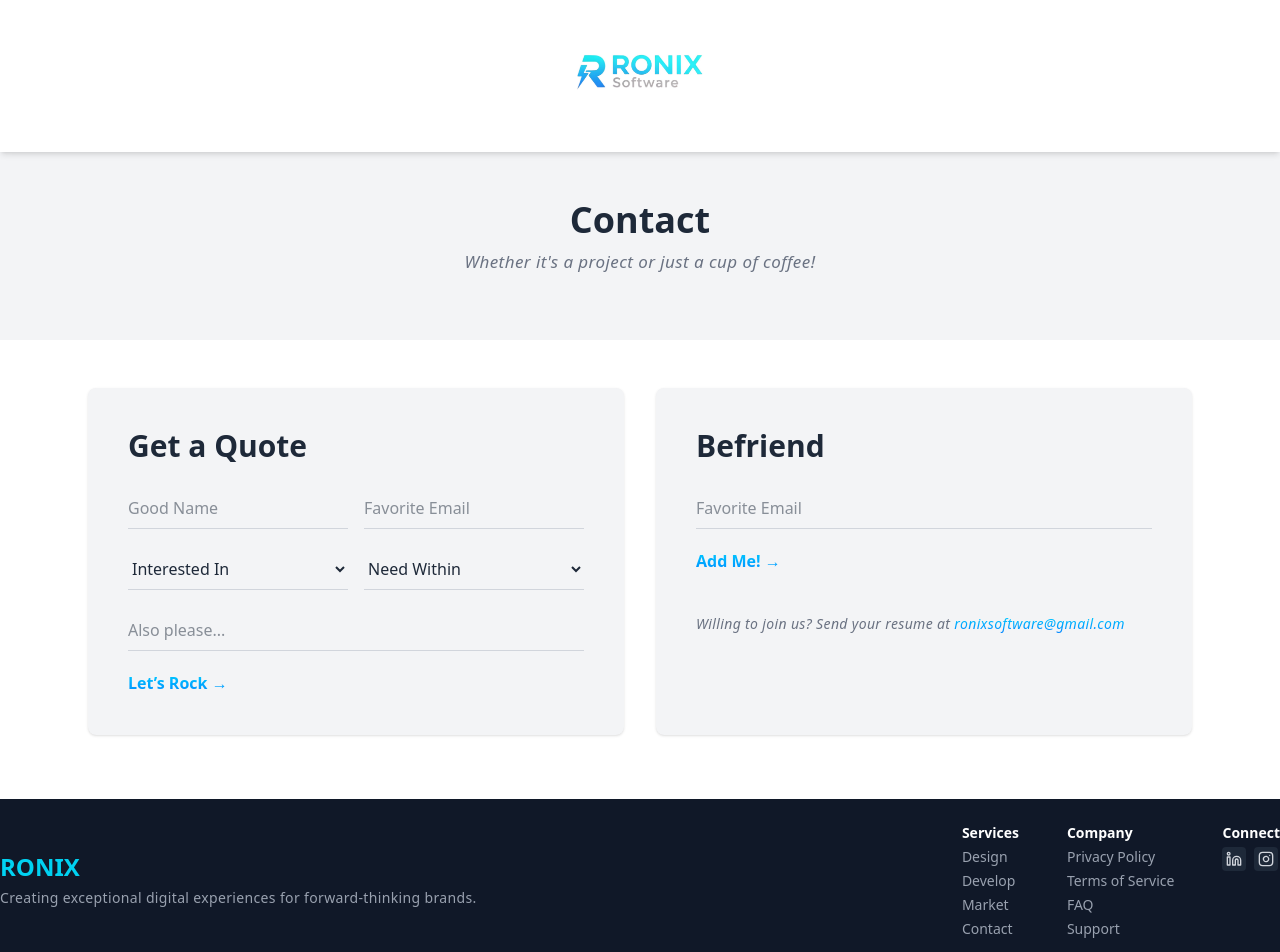
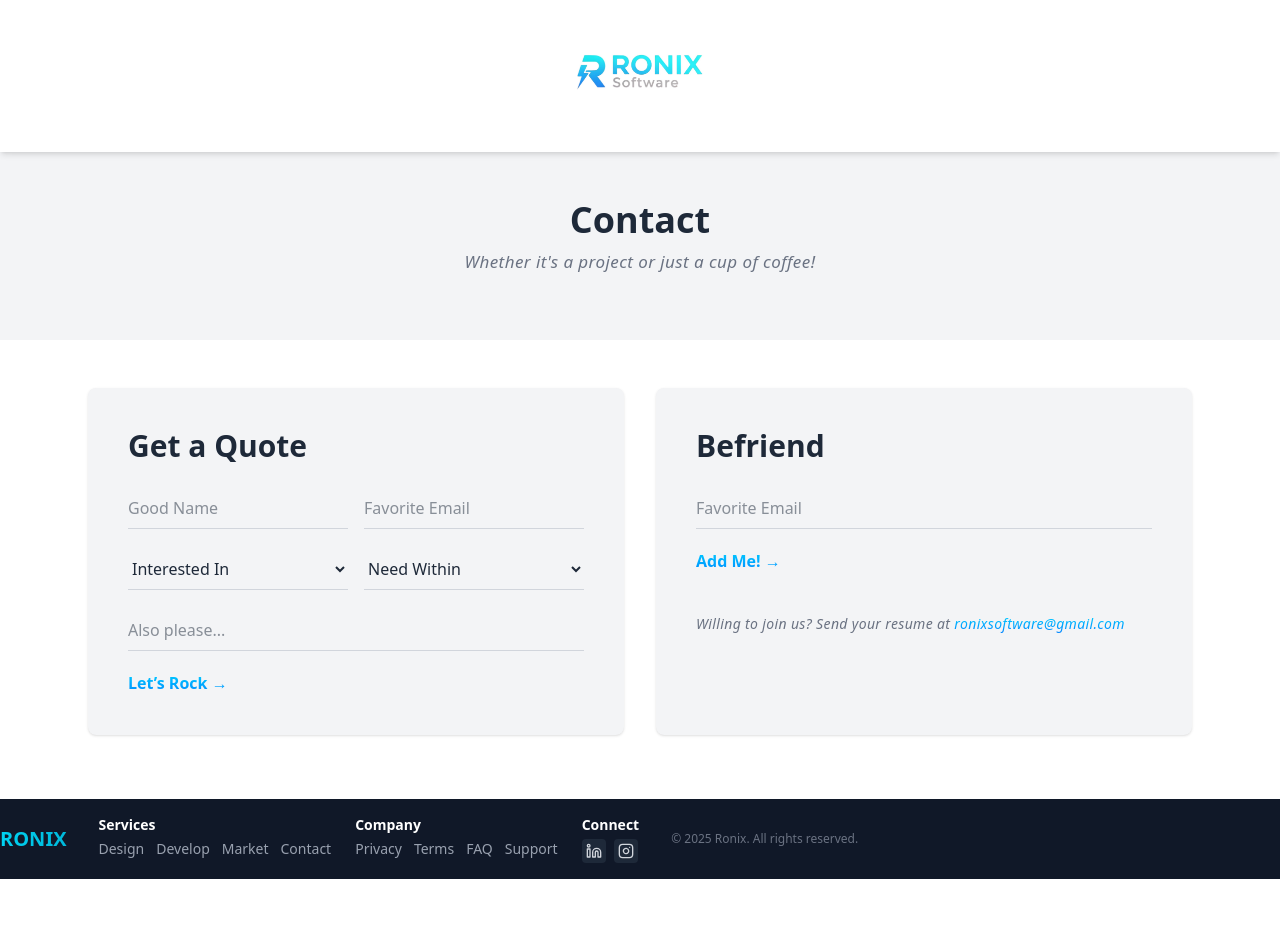
Before and after one commit to AyeshaMalak/ronixWebsite, a React (Vite) app: page /contact in a window 1280 px wide. Shown: the top 952 px of the page. After the commit the page ends 879 px from the top, so only its background shows below. Built offline with nearby package versions, Linux system fonts and the light colour scheme.

Commit message:
Update Footer.jsx

```diff
--- a/src/components/Footer.jsx
+++ b/src/components/Footer.jsx
@@ -5,21 +5,17 @@ export default function Footer() {
   const currentYear = new Date().getFullYear()
 
   return (
-    <footer className="bg-gray-900 text-white py-6">
-      <div className="container-custom flex flex-col md:flex-row justify-between items-start md:items-center gap-6 md:gap-12">
-        <div className="flex-1">
-          <h3 className="text-xl md:text-2xl font-bold bg-gradient-to-r from-cyan-400 to-cyan-500 text-transparent bg-clip-text mb-1">
-            RONIX
-          </h3>
-          <p className="text-gray-400 text-xs md:text-sm">
-            Creating exceptional digital experiences for forward-thinking brands.
-          </p>
-        </div>
+    <footer className="bg-gray-900 text-white py-4 overflow-x-auto">
+      <div className="container-custom flex items-center gap-8 whitespace-nowrap">
 
-        <div className="flex flex-col sm:flex-row gap-6 sm:gap-12 text-xs md:text-sm">
+        <h3 className="text-xl font-bold bg-gradient-to-r from-cyan-400 to-cyan-500 text-transparent bg-clip-text">
+          RONIX
+        </h3>
+
+        <div className="flex gap-6 text-sm">
           <div>
-            <h4 className="font-bold text-white mb-1">Services</h4>
-            <ul className="space-y-1 text-gray-400">
+            <h4 className="font-bold mb-1">Services</h4>
+            <ul className="flex gap-3 text-gray-400">
               <li><Link to="/design" className="hover:text-cyan-400 transition">Design</Link></li>
               <li><Link to="/develop" className="hover:text-cyan-400 transition">Develop</Link></li>
               <li><Link to="/market" className="hover:text-cyan-400 transition">Market</Link></li>
@@ -28,37 +24,29 @@ export default function Footer() {
           </div>
 
           <div>
-            <h4 className="font-bold text-white mb-1">Company</h4>
-            <ul className="space-y-1 text-gray-400">
-              <li>Privacy Policy</li>
-              <li>Terms of Service</li>
+            <h4 className="font-bold mb-1">Company</h4>
+            <ul className="flex gap-3 text-gray-400">
+              <li>Privacy</li>
+              <li>Terms</li>
               <li>FAQ</li>
               <li>Support</li>
             </ul>
           </div>
 
-          <div>
-            <h4 className="font-bold text-white mb-1">Connect</h4>
+          <div className="flex flex-col items-center">
+            <h4 className="font-bold mb-1">Connect</h4>
             <div className="flex gap-2">
-              <a
-                href="https://www.linkedin.com/in/ronix-software"
-                target="_blank"
-                rel="noopener noreferrer"
-                className="p-1 rounded bg-gray-800 hover:bg-gray-700 text-gray-300 hover:text-cyan-400 transition"
-              ><Linkedin size={16} /></a>
-              <a
-                href="https://www.instagram.com/ronixsoftware/"
-                target="_blank"
-                rel="noopener noreferrer"
-                className="p-1 rounded bg-gray-800 hover:bg-gray-700 text-gray-300 hover:text-cyan-400 transition"
-              ><Instagram size={16} /></a>
+              <a href="https://www.linkedin.com/in/ronix-software" target="_blank" rel="noopener noreferrer" className="p-1 rounded bg-gray-800 hover:bg-gray-700 text-gray-300 hover:text-cyan-400 transition">
+                <Linkedin size={16} />
+              </a>
+              <a href="https://www.instagram.com/ronixsoftware/" target="_blank" rel="noopener noreferrer" className="p-1 rounded bg-gray-800 hover:bg-gray-700 text-gray-300 hover:text-cyan-400 transition">
+                <Instagram size={16} />
+              </a>
             </div>
           </div>
         </div>
-      </div>
 
-      <div className="border-t border-gray-800 mt-4 pt-3 text-gray-500 text-xs text-center md:text-left">
-        &copy; {currentYear} Ronix. All rights reserved.
+        <span className="text-gray-500 text-xs">&copy; {currentYear} Ronix. All rights reserved.</span>
       </div>
     </footer>
   )
```
